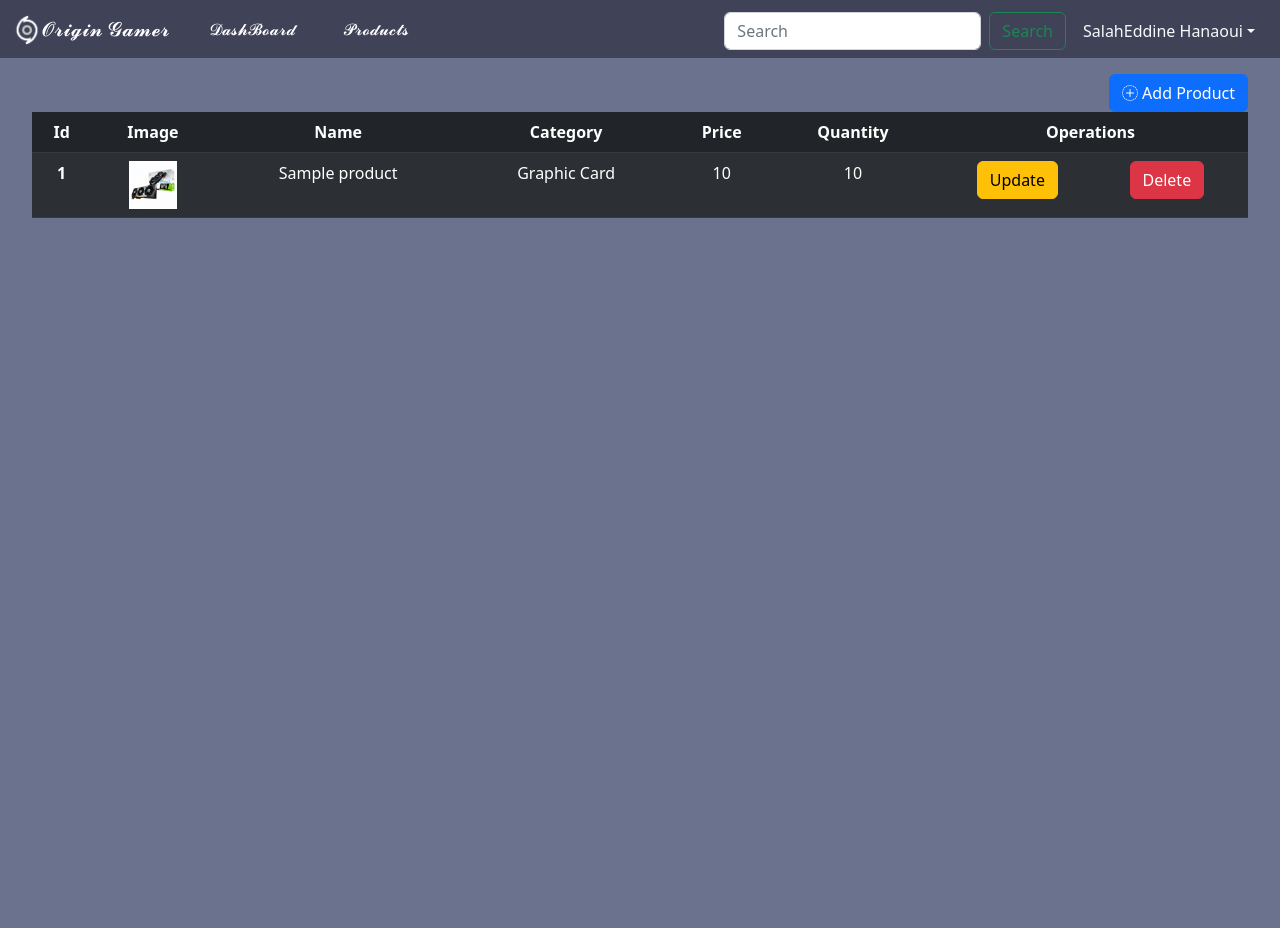
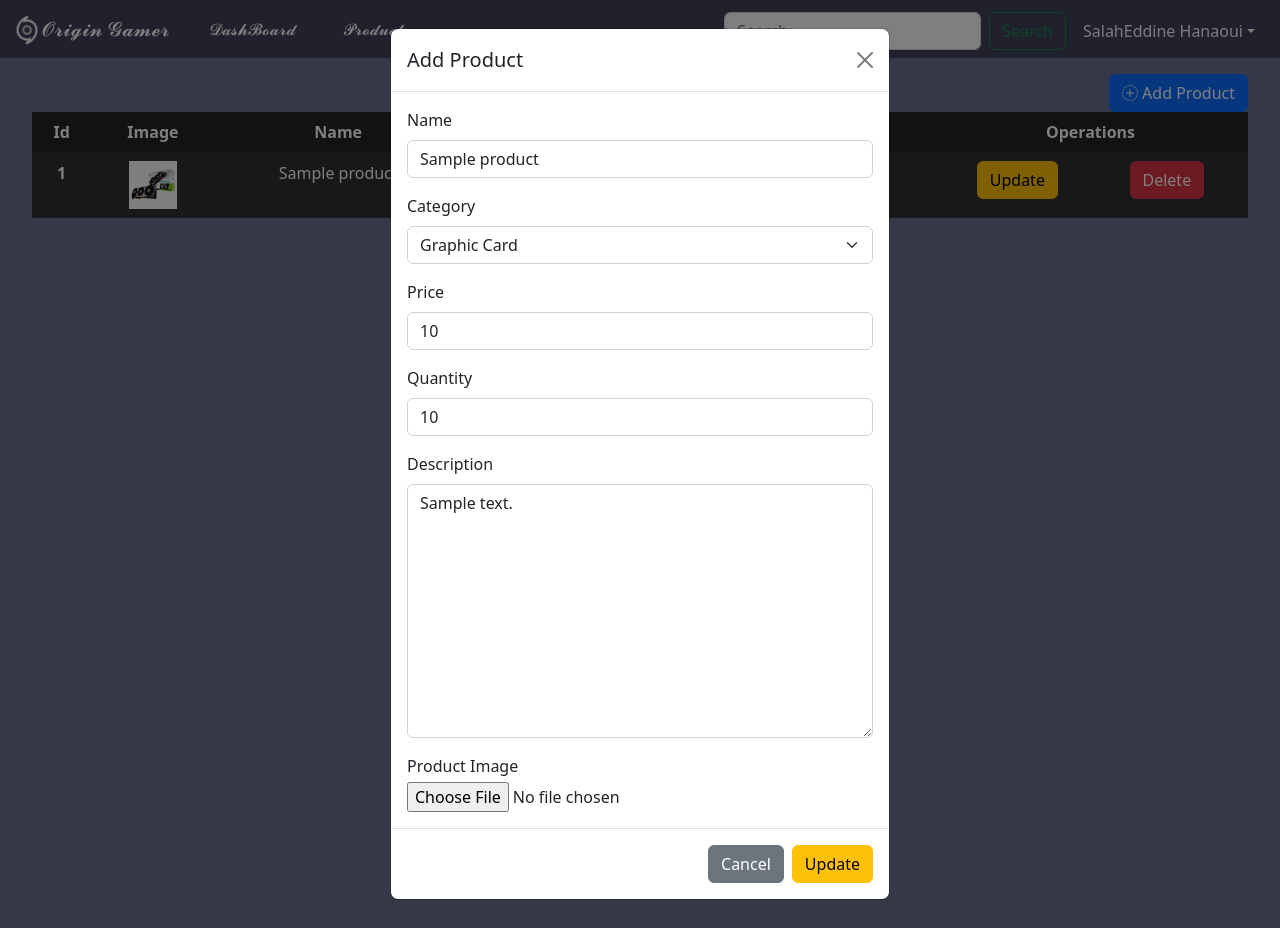
Before and after one commit to SuperGhostSama/Origin-Gamer-Admin, a PHP site: page /Pages/products.php?getProduct=1 in a window 1280 px wide. Run offline with PHP 8.4, Linux system fonts and the light colour scheme; data comes from the database, SQL or seed files in the repository; tables that the repository leaves empty hold one stand-in row (values such as "Sample post").

Commit message:
fixed the modal so now it shows when we click on the update button + there is still a bug where the add product button when clicked on the modal has the data of the updated product

```diff
--- a/Pages/products.php
+++ b/Pages/products.php
@@ -89,7 +89,7 @@
     <!-- PRODUCTS TABLE -->
     <div class="tableContainer">
         <div class="d-flex justify-content-end mt-3">
-            <button href="#modal-product" data-bs-toggle="modal" class="btn btn-primary d-flex"><i class="bi bi-plus-circle-dotted me-1"></i>Add Product</button>
+            <button href="#modal-product" data-bs-toggle="modal" class="btn btn-primary d-flex" onclick="addProduct()"><i class="bi bi-plus-circle-dotted me-1"></i>Add Product</button>
         </div>
 
       <table class="table table-dark table-hover table-striped ">
@@ -137,7 +137,7 @@
 	<div class="modal fade" id="modal-product">
 		<div class="modal-dialog">
 			<div class="modal-content">
-				<form action="" method="POST" id="form-product">
+				<form action="" method="POST" class="form">
 					<div class="modal-header">
 						<h5 class="modal-title">Add Product</h5>
 						<a href="#" class="btn-close" data-bs-dismiss="modal"></a>
@@ -191,24 +191,25 @@
 					</div>
 					<div class="modal-footer">
 						<a href="#" class="btn btn-secondary" data-bs-dismiss="modal">Cancel</a>
-						<button type="submit" name="save" class="btn btn-primary task-action-btn" id="task-save-btn">Save</button>
+						<button type="submit" name="save" class="btn btn-primary task-action-btn" id="save">Save</button>
+						<button type="submit" name="update" class="btn btn-warning task-action-btn" id="update">Update</button>
 					</div>
 				</form>
 			</div>
 		</div>
 	</div>
 </body>
-
-
+<script src="https://code.jquery.com/jquery-3.6.1.min.js" integrity="sha256-o88AwQnZB+VDvE9tvIXrMQaPlFFSUTR+nldQm1LuPXQ=" crossorigin="anonymous"></script>
+<script>
+  <?php if (isset($_GET['getProduct'])) { ?>
+    window.onload = function() {
+      $("#save").hide();
+      $("#update").show();
+      $("#modal-product").modal("show");
+    };
+<?php }
+  ?>
+</script>
+<script src="../assets/js/script.js" ></script>
 <script src="https://cdn.jsdelivr.net/npm/bootstrap@5.2.2/dist/js/bootstrap.bundle.min.js" integrity="sha384-OERcA2EqjJCMA+/3y+gxIOqMEjwtxJY7qPCqsdltbNJuaOe923+mo//f6V8Qbsw3" crossorigin="anonymous"></script>
 </html>
-<script>
-  <?php if (isset($_GET['getProduct'])){ ?>
-
-     $(document).ready(function {
-      $("#modal-product").modal("show");
-  }
-  )
-  <?php }
-  ?>
-</script>
--- a/assets/js/script.js
+++ b/assets/js/script.js
@@ -0,0 +1,6 @@
+//this function role is to hide the update button from the add product modal
+function addProduct() {
+    document.querySelector(".form").reset(); // used to clear the modal
+    $("#update").hide(); // used to hide the update button
+    $("#save").show(); // used to show the save button
+}
```
